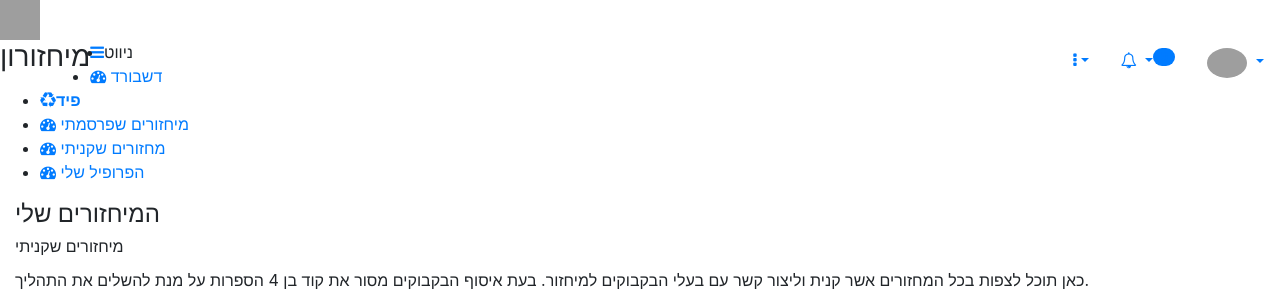
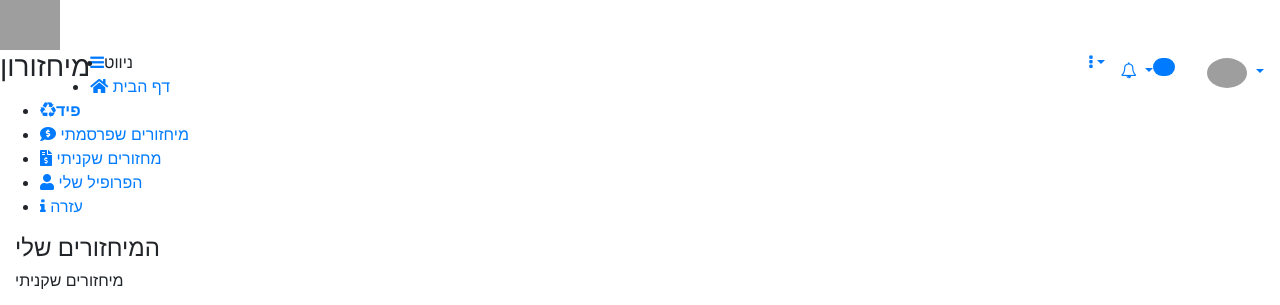
Before and after one commit to MIhzuron/WebApp, a PHP site: page /myPosts.php?delete=true in a window 1280 px wide. Shown: the top 305 px of the page. Run offline with PHP 8.4, Linux system fonts and the light colour scheme; the visitor is signed in with stand-in values (Sample User, id 1); data that the repository does not hold is empty; some libraries are stand-ins or nearby versions; grey boxes are pictures that could not be loaded.

Commit message:
Update myPosts.php

```diff
--- a/myPosts.php
+++ b/myPosts.php
@@ -92,6 +92,7 @@ $sql="SELECT * FROM users WHERE userName=?";
 <head>
     <meta charset="utf-8">
     <meta name="viewport" content="width=device-width, initial-scale=1.0, user-scalable=0">
+        <link rel="stylesheet" href="https://use.fontawesome.com/releases/v5.8.1/css/all.css" integrity="sha384-50oBUHEmvpQ+1lW4y57PTFmhCaXp0ML5d60M1M7uH2+nqUivzIebhndOJK28anvf" crossorigin="anonymous">
     <link rel="shortcut icon" type="image/x-icon" href="assets/img/favicon.png">
     <title>המיחזורים שלי</title>
     <link href="https://fonts.googleapis.com/css?family=Fira+Sans:400,500,600,700" rel="stylesheet">
@@ -112,7 +113,7 @@ $sql="SELECT * FROM users WHERE userName=?";
         <div class="header">
             <div class="header-left">
                 <a href="index.php" class="logo">
-                    <img src="assets/img/logo.png" width="40" height="40" alt="">
+                    <img src="assets/img/logo2.jpg" width="60" height="50" alt="">
                 </a>
             </div>
             <div class="page-title-box pull-left">
@@ -214,22 +215,24 @@ $sql="SELECT * FROM users WHERE userName=?";
 
                             ?>
                         </span>
-                    </a>
+                </a>
 					<div class="dropdown-menu">
+
 						<a class="dropdown-item" href="profile.php">הפרופיל שלי</a>
 						<a class="dropdown-item" href="edit-profile.php">ערוך פרופיל</a>
-						<a class="dropdown-item" href="settings.php">הגדרות</a>
+
 						<a class="dropdown-item" href="login.php">התנתק</a>
+
 					</div>
                 </li>
             </ul>
             <div class="dropdown mobile-user-menu pull-right">
-                <a href="#" class="nav-link dropdown-toggle" data-toggle="dropdown" aria-expanded="false"><i class="fa fa-ellipsis-v"></i></a>
+                <a href="#" class="dropdown-toggle" data-toggle="dropdown" aria-expanded="false"><i class="fa fa-ellipsis-v"></i></a>
                 <div class="dropdown-menu dropdown-menu-right">
-                    <a class="dropdown-item" href="profile.html">My Profile</a>
-                    <a class="dropdown-item" href="edit-profile.html">Edit Profile</a>
-                    <a class="dropdown-item" href="settings.html">Settings</a>
-                    <a class="dropdown-item" href="login.html">Logout</a>
+                    <a class="dropdown-item" href="profile.php">הפרופיל שלי</a>
+                    <a class="dropdown-item" href="edit-profile.php">ערוך פרופיל</a>
+
+                    <a class="dropdown-item" href="login.php">התנתק</a>
                 </div>
             </div>
         </div>
@@ -237,28 +240,33 @@ $sql="SELECT * FROM users WHERE userName=?";
             <div class="sidebar-inner slimscroll">
                 <div id="sidebar-menu" class="sidebar-menu">
                     <ul>
-                      <li class="menu-title">
+                        <li class="menu-title">
                             ניווט
                         </li>
-                        <li>
-                            <a href="index.php"><i class="fa fa-dashboard"></i> דשבורד</a>
+                        <li >
+                            <a href="index.php"><i class="fas fa-home"></i> דף הבית</a>
                         </li>
                         <li>
                             <a href="feed.php"><i class="fa fa-recycle" aria-hidden="true"></i><b>פיד </b></a>
                         </li>
                         <li class="active">
-                             <a href="myPosts.php"><i class="fa fa-dashboard"></i>
+                             <a href="myPosts.php"><i class="fas fa-comment-dollar"></i>
                              מיחזורים שפרסמתי
                              </a>
                         </li>
                         <li>
-                             <a href="paidRec.php"><i class="fa fa-dashboard"></i>
+                             <a href="paidRec.php"><i class="fas fa-file-invoice-dollar"></i>
                                 מחזורים שקניתי
                              </a>
                         </li>
+                        <li>
+                             <a href="profile.php"><i class="fas fa-user"></i>
+                            הפרופיל שלי
+                             </a>
+                        </li>
                          <li>
-                             <a href="profile.php"><i class="fa fa-dashboard"></i>
-                            הפרופיל שלי
+                             <a href="help.php"><i class="fa fa-info"></i>
+                            עזרה
                              </a>
                         </li>
                     </ul>
```
